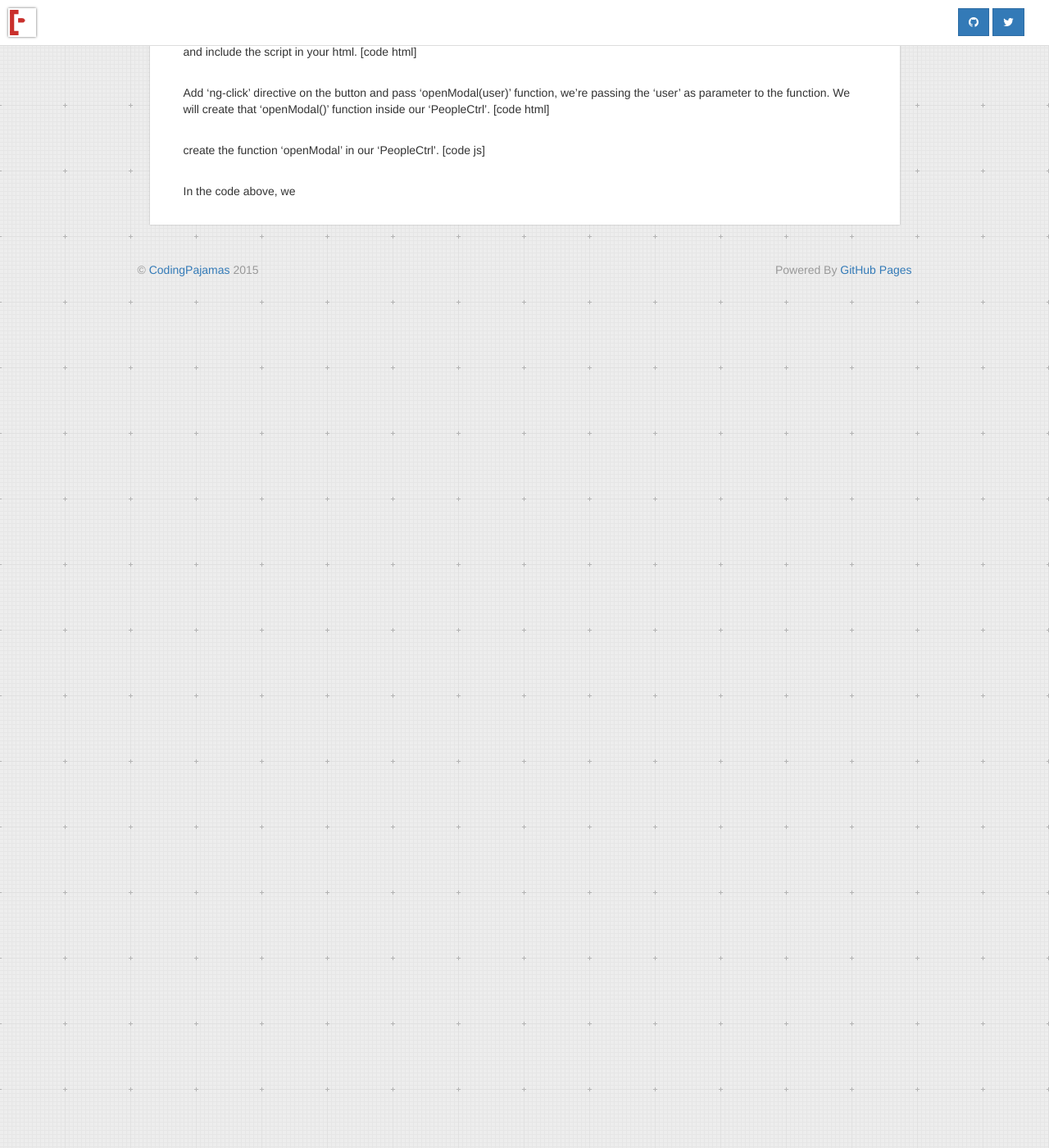
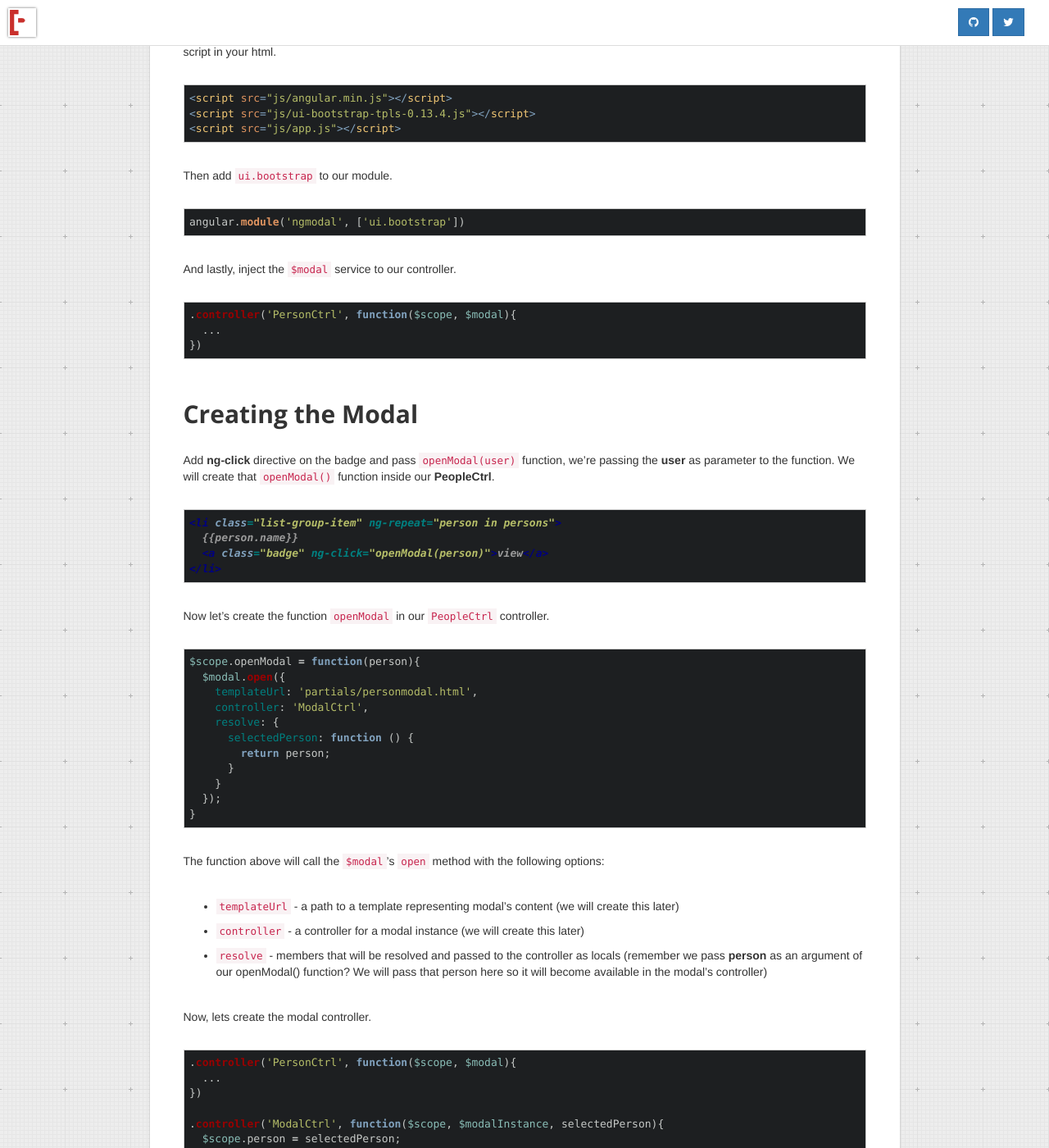
Before and after one commit to codingpajamas/codingpajamas.github.io, a Jekyll site: the page built from _posts/2015-09-26-adding-modal-to-angularjs-app.md, in a window 1280 px wide and 1400 px high, scrolled down 2432 px. Shown: the whole window at 82% size. Built offline with Jekyll 4.4.1, drawn with Linux system fonts in a browser that asks for light colours; some web fonts are replaced; before the commit the page ends 2791 px from its top, so only the background shows below that; some of the changed text lies outside the part shown.

Commit message:
modal post

````diff
--- a/_posts/2015-09-26-adding-modal-to-angularjs-app.md
+++ b/_posts/2015-09-26-adding-modal-to-angularjs-app.md
@@ -4,13 +4,13 @@ title: "Adding Bootstrap Modal To Angularjs Application"
 date: 2015-09-26
 tags: [angularjs]
 image: /images/pimg/ng.png
-status: draft
+status: published
 ---
 
 ## Introduction
-Without a doubt, Bootstrap is one of the most popular framework but you can't just use its javascript goodness in angularjs applications. Fortunately, Angular guys created directives for Bootstrap components. So taday let's create a basic application that uses "UI Bootstrap's modal"
+Without a doubt, Bootstrap is one of the most popular framework but you can't just use its javascript goodness in angularjs applications. Fortunately, Angular guys created directives for Bootstrap components. So today let's create a basic application that uses "[UI Bootstrap's modal](http://angular-ui.github.io/bootstrap/){:target="new"}"
 
-We will create an application that displays a list of people. Each name on the list has a clickable button that when clicked will open a modal displaying the other informations of the person.
+We will create an application that displays a list of people. Each person on the list has a clickable badge that when clicked will open a modal displaying the other informations of that person.
 
 ## HTML Setup
 It's basic html setup using bootstrap3 framework. We used the "list-group" component of bootstrap to display the people list. We also included the "angular.js" and "app.js" scripts.
@@ -63,7 +63,7 @@ angular.module('ngmodal', [])
 Then we'll go back to our index.html and setup the angularjs directives - "ng-app" and "ng-controller"
 
 ~~~html
-<html ng-app="ngmodal">
+<html ng-app="personApp">
 ....
 ....
   <div class="container" ng-controller="PersonCtrl">
@@ -78,14 +78,92 @@ Then we will use "ng-repeat" to display our people array.
 </li>
 ~~~
 
-## The UI Bootstrap
-The UI Bootstrap doesn't  have any javascript dependencies except angularjs. Got to "https://angular-ui.github.io/bootstrap/", download and include the script in your html.
-[code html]
+## The UI Bootstrap Setup
+The UI Bootstrap doesn't  have any javascript dependencies except angularjs. Got to "[UI Bootstrap page](http://angular-ui.github.io/bootstrap/){:target="new"}", download and include the script in your html.
 
-Add 'ng-click' directive on the button and pass 'openModal(user)' function, we're passing the 'user' as parameter to the function. We will create that 'openModal()' function inside our 'PeopleCtrl'.
-[code html]
+~~~html
+<script src="js/angular.min.js"></script>
+<script src="js/ui-bootstrap-tpls-0.13.4.js"></script>
+<script src="js/app.js"></script>
+~~~
 
-create the function 'openModal' in our 'PeopleCtrl'.
-[code js]
+Then add ```ui.bootstrap``` to our module.
 
-In the code above, we
+~~~javascript
+angular.module('ngmodal', ['ui.bootstrap'])
+~~~
+
+And lastly, inject the ```$modal``` service to our controller.
+
+~~~javascript
+.controller('PersonCtrl', function($scope, $modal){
+  ...
+})
+~~~
+
+## Creating the Modal
+
+Add **ng-click** directive on the badge and pass ```openModal(user)``` function, we're passing the **user** as parameter to the function. We will create that ```openModal()``` function inside our **PeopleCtrl**.
+
+~~~html
+<li class="list-group-item" ng-repeat="person in persons">
+  {% raw %}{{person.name}}{% endraw %}
+  <a class="badge" ng-click="openModal(person)">view</a>
+</li>
+~~~
+
+Now let's create the function ```openModal``` in our ```PeopleCtrl``` controller.
+
+~~~javascript
+$scope.openModal = function(person){
+  $modal.open({
+    templateUrl: 'partials/personmodal.html',
+    controller: 'ModalCtrl',
+    resolve: {
+      selectedPerson: function () {
+        return person;
+      }
+    }
+  });
+}
+~~~
+
+The function above will call the ```$modal```'s ```open``` method with the following options:
+
+- ```templateUrl``` - a path to a template representing modal's content (we will create this later)
+- ```controller``` - a controller for a modal instance (we will create this later)
+- ```resolve``` - members that will be resolved and passed to the controller as locals (remember we pass **person** as an argument of our openModal() function? We will pass that person here so it will become available in the modal's controller)
+
+Now, lets create the modal controller.
+
+~~~javascript
+.controller('PersonCtrl', function($scope, $modal){
+  ...
+})
+
+.controller('ModalCtrl', function($scope, $modalInstance, selectedPerson){
+  $scope.person = selectedPerson;
+  $scope.modalClose = function(){
+    $modalInstance.dismiss('cancel');
+  }
+})
+~~~
+
+In the controller above, we we're able to inject ```selectedPerson``` because we passed that through the ```resolve```. Now we can access the clicked person's information (**selectedPerson**). We also create a function to close the modal using the ```.dismiss()``` method of the injected ```$modalInstance```.
+
+And lastly, let's create the template required by our **modal** instance. It's just a very basic bootstrap modal with ```modal-header```, ```modal-body```, and ```modal-footer```. We will display the person's information in the **modal body**. And at the **modal footer** is a button to close the modal.
+
+~~~html
+<div class="modal-header">
+  <h4 class="modal-title">Person Information</h4>
+</div>
+<div class="modal-body">
+  <p>Name : {% raw %}{{person.name}}{% endraw %}</p>
+  <p>Email : {% raw %}{{person.email}}{% endraw %}</p>
+</div>
+<div class="modal-footer">
+  <button class="btn btn-default" ng-click="modalClose()">Close</button>
+</div>
+~~~
+
+And that's it! Simple and easy.
--- a/demos/ngmodal/mod.html
+++ b/demos/ngmodal/mod.html
@@ -10,9 +10,9 @@
 		<div class="row">
 			<div class="col-xs-12 col-sm-6 col-sm-push-3">
 				<ul class="list-group">
-					<li class="list-group-item" ng-repeat="name in testnames">
-						This is a name
-						<a class="badge" ng-click="openNameInfo(name)">view</a>
+					<li class="list-group-item" ng-repeat="person in persons">
+						{{person.name}}
+						<a class="badge" ng-click="openNameInfo(person)">view</a>
 					</li>
 				</ul>
 			</div>
--- a/demos/ngmodal/partials/namemodal.html
+++ b/demos/ngmodal/partials/namemodal.html
@@ -2,8 +2,8 @@
 	<h4 class="modal-title">Name Information</h4>
 </div>
 <div class="modal-body">
-	<p>Name : {{selectedName.name}}</p>
-	<p>Email : {{selectedName.email}}</p>
+	<p>Name : {{person.name}}</p>
+	<p>Email : {{person.email}}</p>
 </div>
 <div class="modal-footer">
 	<button class="btn btn-default" ng-click="modalClose()">Close</button>
````
Also changed, not shown: other parts of _posts/2015-09-26-adding-modal-to-angularjs-app.md (+1 -1 lines), demos/ngmodal/index.html (+34 -16 lines), demos/ngmodal/js/app.js (+8 -8 lines).
